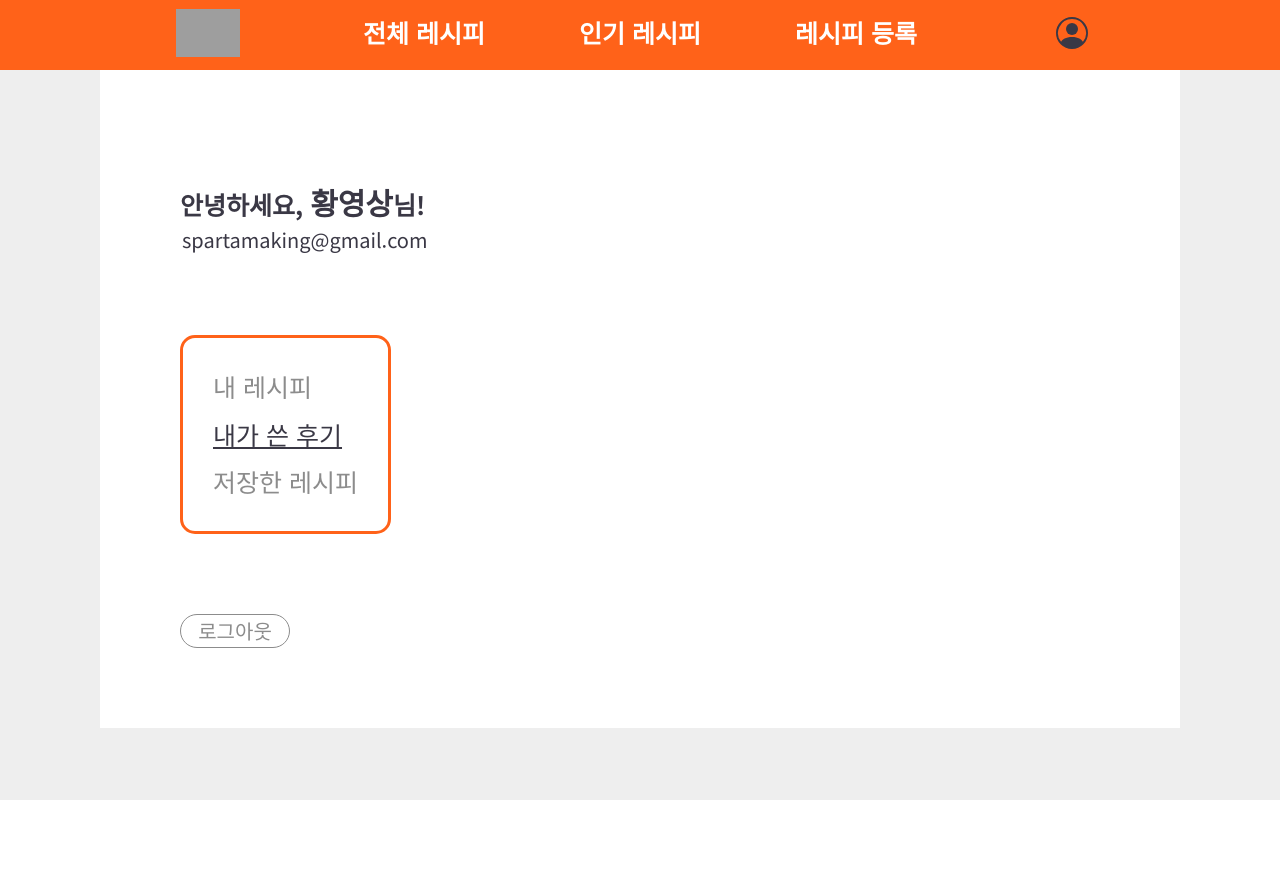
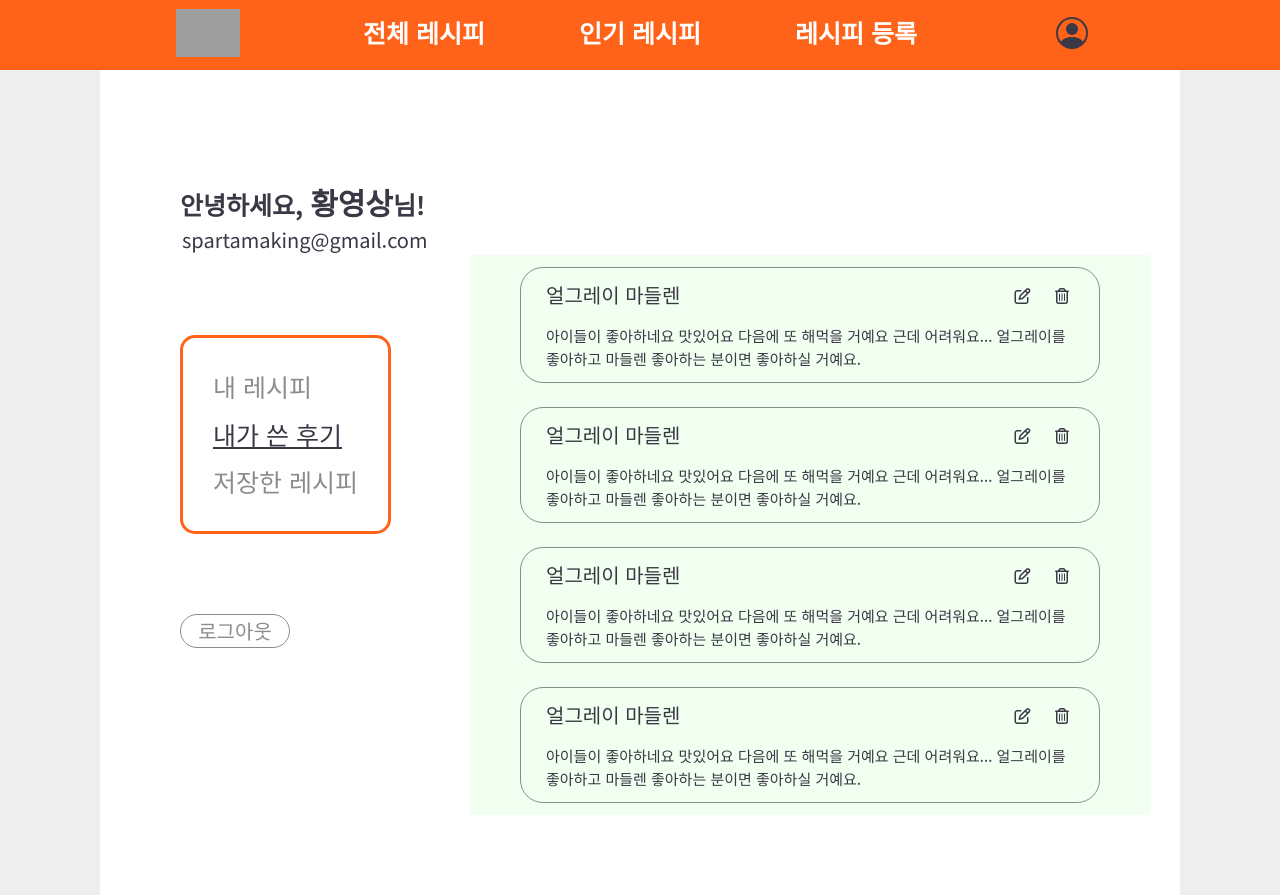
Before and after one commit to tunEmvegnomb/sparta-mc12th, a Flask app: page /myreview in a window 1280 px wide. Before the commit the page ends 800 px from the top, so only its background shows below. Run offline with Flask 2, Linux system fonts and the light colour scheme; some libraries are stand-ins or nearby versions; grey boxes are pictures that could not be loaded.

Commit message:
myreview html css

```diff
--- a/static/css/mylike.css
+++ b/static/css/mylike.css
@@ -1,5 +1,5 @@
 .mylike-border {
-  width: 567px;
+  width: 580px;
   height: 2px;
   background-color: black;
   margin: 15px 0;
@@ -13,7 +13,7 @@
 }
 
 .recipe-folder {
-  width: 567px;
+  width: 580px;
   border: 1px solid #8c8c8c;
   border-radius: 15px;
   padding: 20px 30px;
--- a/static/css/mypage.css
+++ b/static/css/mypage.css
@@ -74,7 +74,7 @@
   flex-direction: column;
   align-items: center;
   padding: 0 50px;
-  /* background-color: honeydew; */
+  background-color: honeydew;
 }
 
 .mypage-sec-col .new_recipe-btn {
--- a/static/css/myreview.css
+++ b/static/css/myreview.css
@@ -0,0 +1,29 @@
+.myreview {
+  width: 580px;
+  border: 1px solid #8c8c8c;
+  border-radius: 23px;
+  padding: 12px 25px;
+  margin: 12px 0;
+  position: relative;
+}
+
+.myreview .recipe-title {
+  font-size: 20px;
+  font-weight: 500;
+}
+
+.myreview .recipe-link {
+  color: var(--default);
+  text-decoration: none;
+}
+
+.myreview .recipe-link:hover {
+  color: black;
+}
+
+.myreview .review-text {
+  display: block;
+  font-size: 15px;
+  word-break: keep-all;
+  margin-top: 15px;
+}
--- a/templates/myreview.html
+++ b/templates/myreview.html
@@ -69,7 +69,64 @@
           </ul>
           <button class="logout-btn">로그아웃</button>
         </div>
-        <div class="mypage-sec-col"></div>
+        <div class="mypage-sec-col">
+          <div class="myreview">
+            <a href="#" class="recipe-link"
+              ><span class="recipe-title">얼그레이 마들렌</span></a
+            >
+            <span class="review-text">
+              아이들이 좋아하네요 맛있어요 다음에 또 해먹을 거예요 근데
+              어려워요... 얼그레이를 좋아하고 마들렌 좋아하는 분이면 좋아하실
+              거예요.
+            </span>
+            <div class="folder-functions">
+              <i class="fa-regular fa-pen-to-square"></i>
+              <i class="fa-regular fa-trash-can"></i>
+            </div>
+          </div>
+          <div class="myreview">
+            <a href="#" class="recipe-link"
+              ><span class="recipe-title">얼그레이 마들렌</span></a
+            >
+            <span class="review-text">
+              아이들이 좋아하네요 맛있어요 다음에 또 해먹을 거예요 근데
+              어려워요... 얼그레이를 좋아하고 마들렌 좋아하는 분이면 좋아하실
+              거예요.
+            </span>
+            <div class="folder-functions">
+              <i class="fa-regular fa-pen-to-square"></i>
+              <i class="fa-regular fa-trash-can"></i>
+            </div>
+          </div>
+          <div class="myreview">
+            <a href="#" class="recipe-link"
+              ><span class="recipe-title">얼그레이 마들렌</span></a
+            >
+            <span class="review-text">
+              아이들이 좋아하네요 맛있어요 다음에 또 해먹을 거예요 근데
+              어려워요... 얼그레이를 좋아하고 마들렌 좋아하는 분이면 좋아하실
+              거예요.
+            </span>
+            <div class="folder-functions">
+              <i class="fa-regular fa-pen-to-square"></i>
+              <i class="fa-regular fa-trash-can"></i>
+            </div>
+          </div>
+          <div class="myreview">
+            <a href="#" class="recipe-link"
+              ><span class="recipe-title">얼그레이 마들렌</span></a
+            >
+            <span class="review-text">
+              아이들이 좋아하네요 맛있어요 다음에 또 해먹을 거예요 근데
+              어려워요... 얼그레이를 좋아하고 마들렌 좋아하는 분이면 좋아하실
+              거예요.
+            </span>
+            <div class="folder-functions">
+              <i class="fa-regular fa-pen-to-square"></i>
+              <i class="fa-regular fa-trash-can"></i>
+            </div>
+          </div>
+        </div>
       </div>
     </main>
     <script
```
